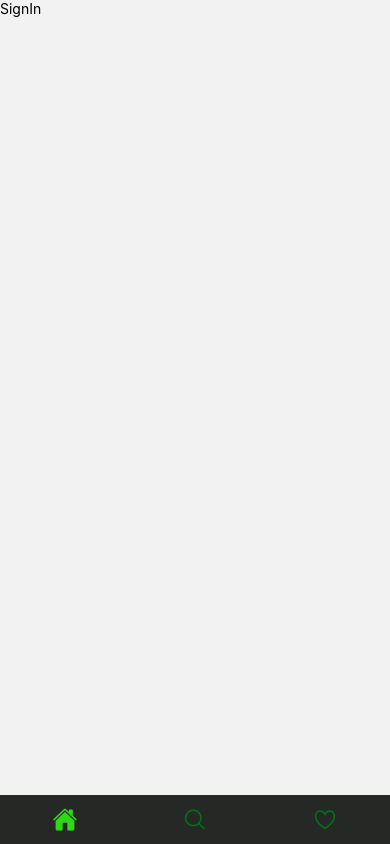
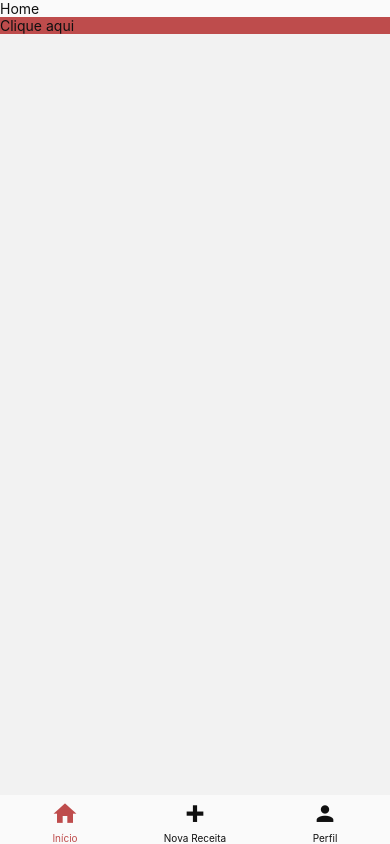
Before and after one commit to ianabreu/receitas-mobile, a React Native app: screen / in a window 390 px wide. Built offline with nearby package versions, Linux system fonts and the light colour scheme.

Commit message:
Criando ThemeProvider e definindo cores principais do app

```diff
--- a/App.tsx
+++ b/App.tsx
@@ -1,22 +1,15 @@
-import { StatusBar } from "expo-status-bar";
-import { StyleSheet, Text, View } from "react-native";
+import React from "react";
 import { NavigationContainer } from "@react-navigation/native";
+
+import { ThemeProvider } from "./src/theme/ThemeContext";
 import Routes from "./src/routes";
 
 export default function App() {
-  const numb: number = 5;
   return (
-    <NavigationContainer>
-      <Routes />
-    </NavigationContainer>
+    <ThemeProvider>
+      <NavigationContainer>
+        <Routes />
+      </NavigationContainer>
+    </ThemeProvider>
   );
 }
-
-const styles = StyleSheet.create({
-  container: {
-    flex: 1,
-    backgroundColor: "#fff",
-    alignItems: "center",
-    justifyContent: "center",
-  },
-});
--- a/app.json
+++ b/app.json
@@ -5,15 +5,13 @@
     "version": "1.0.0",
     "orientation": "portrait",
     "icon": "./assets/icon.png",
-    "userInterfaceStyle": "light",
+    "userInterfaceStyle": "automatic",
     "splash": {
       "image": "./assets/splash.png",
       "resizeMode": "contain",
       "backgroundColor": "#ffffff"
     },
-    "assetBundlePatterns": [
-      "**/*"
-    ],
+    "assetBundlePatterns": ["**/*"],
     "ios": {
       "supportsTablet": true
     },
--- a/src/pages/Home/index.tsx
+++ b/src/pages/Home/index.tsx
@@ -1,6 +1,16 @@
 import React from "react";
-import { Text } from "react-native";
+import { SafeAreaView, Text, TouchableOpacity } from "react-native";
+import { useTheme } from "../../theme/ThemeContext";
 
 export default function Home() {
-  return <Text>Home</Text>;
+  const { theme } = useTheme();
+
+  return (
+    <SafeAreaView style={{ backgroundColor: theme.colors.background }}>
+      <Text style={{ color: theme.colors.textDark }}>Home</Text>
+      <TouchableOpacity style={{ backgroundColor: theme.colors.primary }}>
+        <Text style={{ color: theme.colors.textDark }}>Clique aqui</Text>
+      </TouchableOpacity>
+    </SafeAreaView>
+  );
 }
--- /dev/null
+++ b/src/pages/Profile/index.tsx
@@ -0,0 +1,6 @@
+import React from "react";
+import { Text } from "react-native";
+
+export default function Profile() {
+  return <Text>Perfil</Text>;
+}
--- a/src/routes/index.tsx
+++ b/src/routes/index.tsx
@@ -1,7 +1,21 @@
 import React from "react";
 
 import TabRoutes from "./tab.routes";
+import { StatusBar } from "react-native";
+import { useTheme } from "../theme/ThemeContext";
 
 export default function Routes() {
-  return <TabRoutes />;
+  const { theme } = useTheme();
+
+  return (
+    <>
+      <StatusBar
+        backgroundColor={theme.colors.background}
+        translucent={false}
+        barStyle="dark-content"
+        showHideTransition="slide"
+      />
+      <TabRoutes />
+    </>
+  );
 }
--- a/src/routes/tab.routes.tsx
+++ b/src/routes/tab.routes.tsx
@@ -1,50 +1,59 @@
 import React from "react";
 import { createBottomTabNavigator } from "@react-navigation/bottom-tabs";
-import Ionicons from "react-native-vector-icons/Ionicons";
+import { MaterialCommunityIcons as Icon } from "@expo/vector-icons";
 
-// import { HomeRoutes, SearchRoutes, FavoriteRoutes } from "./stack.routes";
-import SignIn from "../pages/SignIn";
-import SignUp from "../pages/SignUp";
+//Pages Components
 import Home from "../pages/Home";
 import New from "../pages/New";
+import Profile from "../pages/Profile";
+import { useTheme } from "../theme/ThemeContext";
 
 const { Screen, Navigator } = createBottomTabNavigator();
 
 export default function TabRoutes() {
+  const { theme } = useTheme();
+
   return (
     <Navigator
       screenOptions={({ route }) => ({
         tabBarIcon: ({ focused, color, size }) => {
           let iconName;
-          if (route.name === "SignIn") {
-            iconName = focused ? "home" : "home-outline";
-          } else if (route.name === "SignUp") {
-            iconName = focused ? "search" : "search-outline";
-          } else if (route.name === "Home") {
-            iconName = focused ? "heart" : "heart-outline";
+          switch (route.name) {
+            case "Início":
+              iconName = "home";
+              break;
+            case "Nova Receita":
+              iconName = "plus-thick";
+              break;
+            case "Perfil":
+              iconName = "account";
+              break;
+            default:
+            case "Início":
+              iconName = "home";
+              break;
           }
-          return <Ionicons name={iconName} size={size} color={color} />;
+          size = focused ? size * 1.1 : size;
+          return <Icon name={iconName} size={size} color={color} />;
         },
         headerShown: false,
         tabBarHideOnKeyboard: true,
-        tabBarShowLabel: false,
-        tabBarActiveTintColor: "#31D618",
-        tabBarInactiveTintColor: "#007319",
-        tabBarActiveBackgroundColor: "rgba(16,18,16,0.9)",
-        tabBarInactiveBackgroundColor: "rgba(16,18,16,0.9)",
+        tabBarActiveTintColor: theme.colors.primary,
+        tabBarInactiveTintColor: theme.colors.textDark,
+        tabBarActiveBackgroundColor: theme.colors.background,
+        tabBarInactiveBackgroundColor: theme.colors.background,
         tabBarStyle: {
           borderTopWidth: 0,
           position: "absolute",
           bottom: 0,
           left: 0,
-          backgroundColor: "transparent",
         },
       })}
-      initialRouteName="SignIn"
+      initialRouteName="Início"
     >
-      <Screen component={SignIn} name={"SignIn"} />
-      <Screen component={SignUp} name={"SignUp"} />
-      <Screen component={Home} name={"Home"} />
+      <Screen component={Home} name={"Início"} />
+      <Screen component={New} name={"Nova Receita"} />
+      <Screen component={Profile} name={"Perfil"} />
     </Navigator>
   );
 }
--- /dev/null
+++ b/src/theme/ThemeContext.tsx
@@ -0,0 +1,38 @@
+import React, { createContext, useContext, useState, ReactNode } from "react";
+import { lightTheme, Theme } from "./themes";
+
+//Types
+type ThemeContextType = {
+  theme: Theme;
+  toggleTheme: () => void;
+};
+type ThemeProviderProps = {
+  children: ReactNode;
+};
+
+const ThemeContext = createContext<ThemeContextType | undefined>(undefined);
+
+export const ThemeProvider = ({ children }: ThemeProviderProps) => {
+  const [theme, setTheme] = useState<Theme>(lightTheme);
+  const toggleTheme = () => {
+    setTheme(
+      //theme ===
+      lightTheme
+      //? darkTheme : lightTheme
+    );
+  };
+
+  return (
+    <ThemeContext.Provider value={{ theme, toggleTheme }}>
+      {children}
+    </ThemeContext.Provider>
+  );
+};
+
+export function useTheme(): ThemeContextType {
+  const context = useContext(ThemeContext);
+  if (!context) {
+    throw new Error("useTheme must be used within a ThemeProvider");
+  }
+  return context;
+}
--- /dev/null
+++ b/src/theme/themes.ts
@@ -0,0 +1,39 @@
+export interface Theme {
+  colors: {
+    background: string;
+    primary: string;
+    black: string;
+    textDark: string;
+    textSemiDark: string;
+    textSoft: string;
+    textLight: string;
+    white: string;
+  };
+}
+
+export const lightTheme: Theme = {
+  colors: {
+    background: "#FAFAFA",
+    primary: "#BE4C4C",
+    black: "#000000",
+    textDark: "#101010",
+    textSemiDark: "#3A3A3A",
+    textSoft: "#BABABA",
+    textLight: "#FAFAFA",
+    white: "#FFFFFF",
+  },
+  // outras propriedades de estilo...
+};
+// export const darkTheme: Theme = {
+//   colors: {
+//     background: "#FAFAFA",
+//     primary: "#BE4C4C",
+//     black: "#000000",
+//     textDark: "#101010",
+//     textSemiDark: "#3A3A3A",
+//     textSoft: "#BABABA",
+//     textLight: "#FAFAFA",
+//     white: "#FFFFFF",
+//   },
+//   // outras propriedades de estilo...
+// };
```
